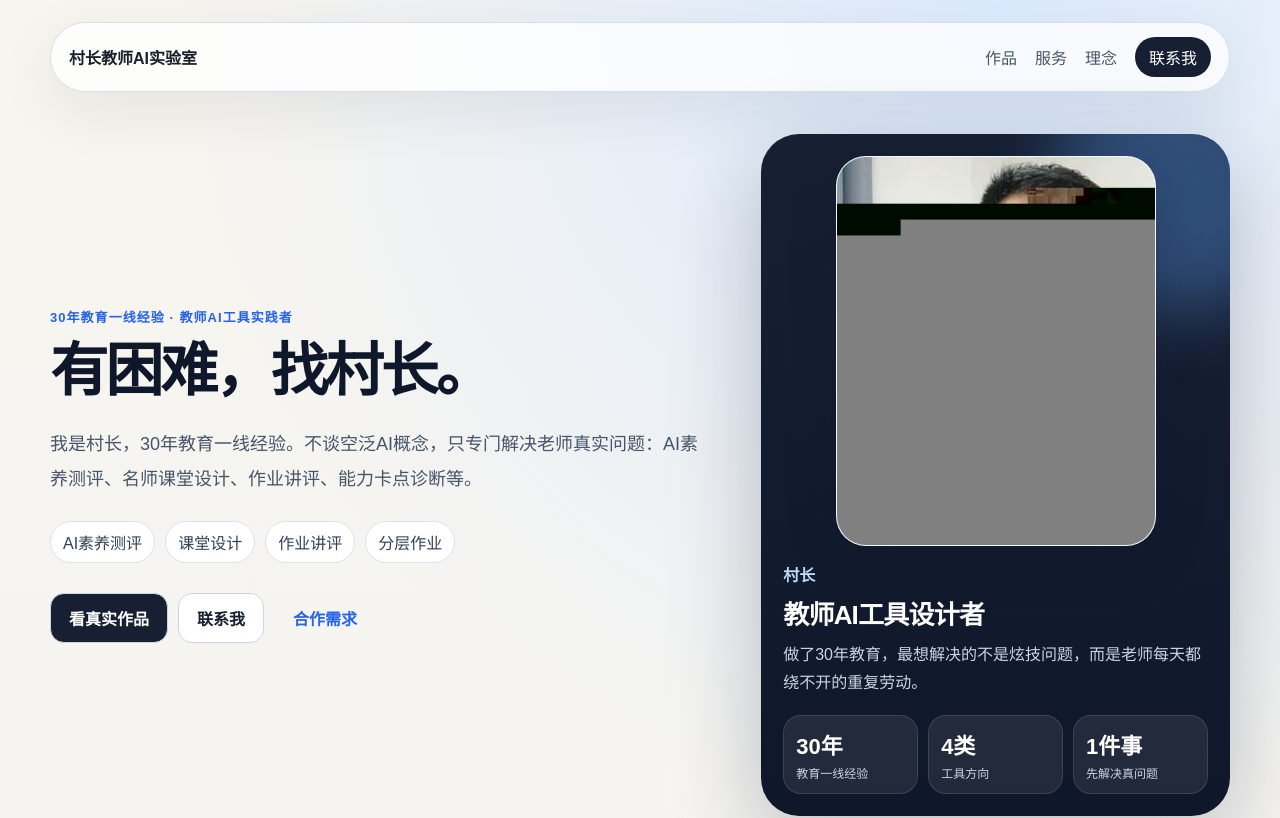
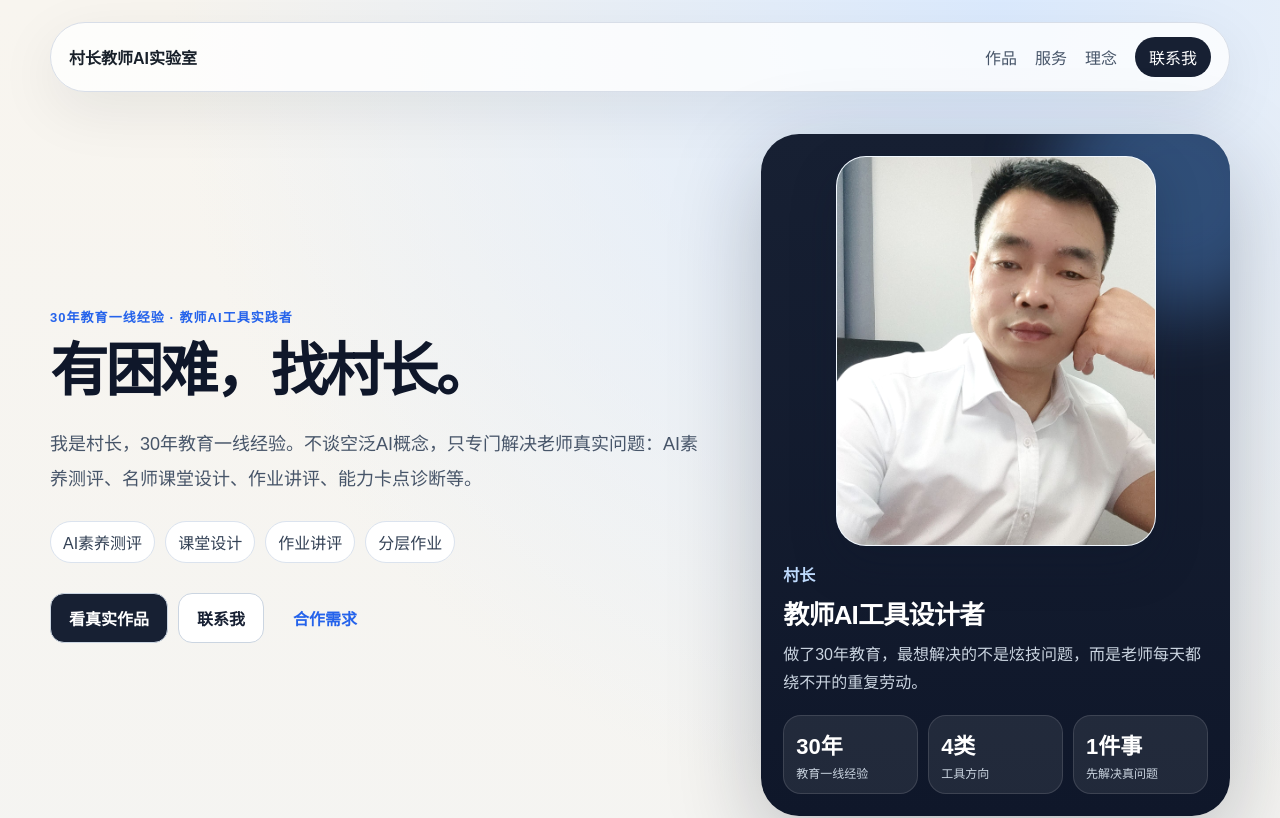
Before and after one commit to zhengruncun-rgb/zrc60424, a Next.js app: page / in a window 1280 px wide. Shown: the top 818 px of the page. Built offline with nearby package versions, Linux system fonts and the light colour scheme.

Commit message:
Use uploaded real profile photo

```diff
--- a/app/page.tsx
+++ b/app/page.tsx
@@ -3,6 +3,7 @@
 import { useState } from "react";
 
 const WECHAT_ID = "zrc131331";
+const PROFILE_PHOTO = "/微信图片_20260519005623_54_51.jpg";
 
 const works = [
   ["智能作业分层助手", "按班级学情生成基础、提高、拓展三层作业。", "分层作业"],
@@ -55,7 +56,7 @@ export default function HomePage() {
         </div>
 
         <aside className="personCard photoPersonCard">
-          <div className="portraitPhoto"><img src="/profile-photo.svg" alt="村长个人照片" /></div>
+          <div className="portraitPhoto"><img src={PROFILE_PHOTO} alt="村长个人照片" /></div>
           <div className="personText">
             <p className="personName">村长</p>
             <h2>教师AI工具设计者</h2>
```
